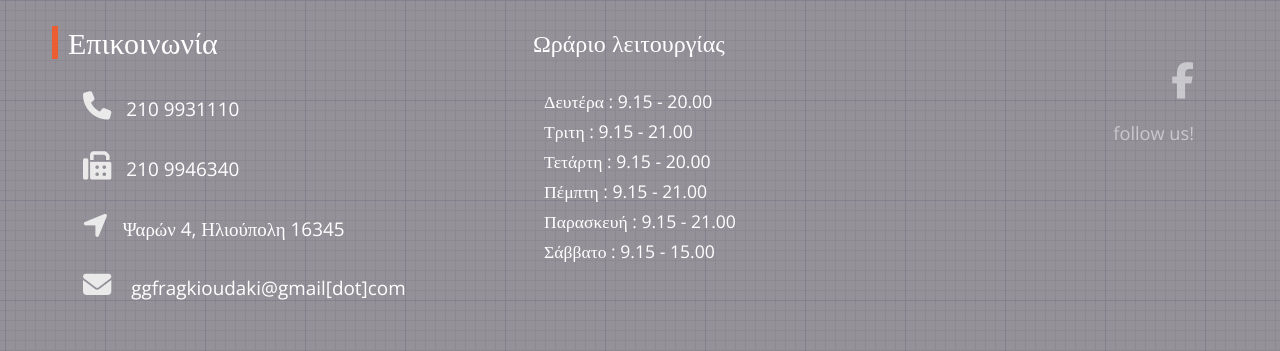
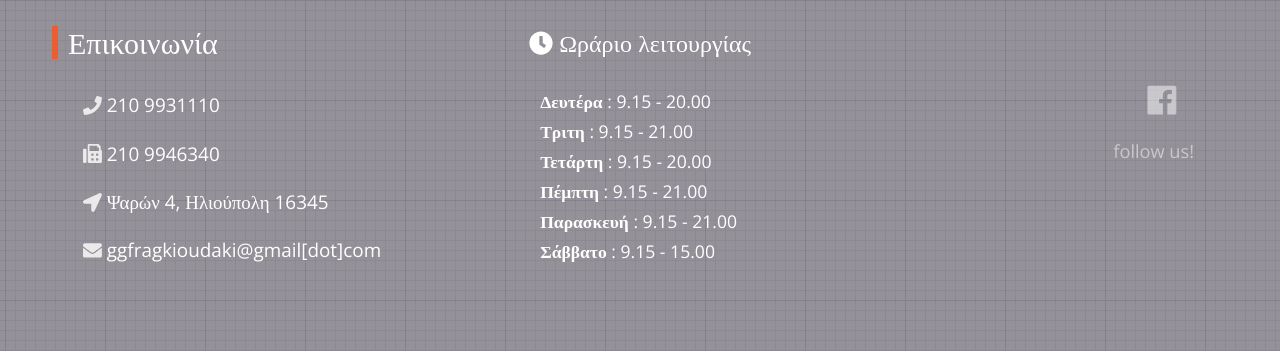
Before and after one commit to lamkostal/ggfragioudakh, a plain HTML site: page index.html in a window 1280 px wide. Shown: the part 605-956 px from the top of the page. Drawn offline with nearby package versions, Linux system fonts and the light colour scheme.

Commit message:
iconset change

```diff
--- a/css/style.css
+++ b/css/style.css
@@ -587,3 +587,7 @@ a {
 a:hover {
 	color: #016a69;
 }
+
+.day-emphasis{
+	font-weight: 600;
+}
--- a/index.html
+++ b/index.html
@@ -16,7 +16,8 @@
 	<!--    <link rel="stylesheet" href="css/lightbox.css" >-->
 	<!--    <link rel="stylesheet" href="css/style.css" >-->
 	<link href="css/style.css" rel="stylesheet">
-	<script src="https://use.fontawesome.com/a31edf44ad.js"></script>
+	<!-- <script src="https://use.fontawesome.com/a31edf44ad.js"></script> -->
+	<script defer src="https://use.fontawesome.com/releases/v5.7.2/js/all.js" integrity="sha384-0pzryjIRos8mFBWMzSSZApWtPl/5++eIfzYmTgBBmXYdhvxPc+XcFEk+zJwDgWbP" crossorigin="anonymous"></script>
 
 	<script src="https://ajax.googleapis.com/ajax/libs/jquery/1.11.2/jquery.min.js"></script>
 	<script src="https://maxcdn.bootstrapcdn.com/bootstrap/3.3.6/js/bootstrap.min.js"></script>
@@ -175,12 +176,12 @@
 						<h2>Επικοινωνία</h2>
 						<ul>
 
-							<li><a href="tel:+302109931110"><i class="jump fa fa-phone" aria-hidden="true"></i></a><span>210 9931110</span> </li>
-							<li><a href="fax:+302109946340"><i class="jump fa fa-fax" aria-hidden="true"></i></a><span>210 9946340</span></li>
-							<li><a href="#map"><i class="jump fa fa-location-arrow" aria-hidden="true"></i></a><span>Ψαρών 4, Ηλιούπολη 16345</span></li>
+							<li><a href="tel:+302109931110"><i class="fas fa-phone" aria-hidden="true"></i></a><span>  210 9931110</span> </li>
+							<li><a href="fax:+302109946340"><i class="fa fa-fax" aria-hidden="true"></i></a><span>  210 9946340</span></li>
+							<li><a href="#map"><i class=" fa fa-location-arrow" aria-hidden="true"></i></a><span>  Ψαρών 4, Ηλιούπολη 16345</span></li>
 
 							<li>
-								<a href='mailto&#58;g&#103;f&#114;&#97;%6&#55;kiou&#100;a%6B&#105;&#64;%67%6D&#97;&#105;l&#46;c%6Fm'><i class="jump fa fa-envelope" aria-hidden="true"></i>
+								<a href='mailto&#58;g&#103;f&#114;&#97;%6&#55;kiou&#100;a%6B&#105;&#64;%67%6D&#97;&#105;l&#46;c%6Fm'><i class="fa fa-envelope" aria-hidden="true"></i>
 								</a>
 								<span>ggfragkioudaki@gmail[dot]com</span>
 							</li>
@@ -189,20 +190,21 @@
 					<div class="col-sm-4 orario fcont">
 
 						<div class="wrap">
-						  <h3>Ωράριο λειτουργίας</h3>
+
+						  <h3><i class="fa fa-clock"></i> Ωράριο λειτουργίας</h3>
 						  <ul class="lista-orario">
-							<li>Δευτέρα :<span class="timezone1"> 9.15 - 20.00</span></li>
-							<li>Τριτη :<span class="timezone2"> 9.15 - 21.00</span></li>
-							<li>Τετάρτη :<span class="timezone1"> 9.15 - 20.00</span></li>
-							<li>Πέμπτη :<span class="timezone2"> 9.15 - 21.00</span></li>
-							<li>Παρασκευή :<span class="timezone2"> 9.15 - 21.00</span></li>
-							<li>Σάββατο : 9.15 - 15.00</li>
+							<li><span class="day-emphasis">Δευτέρα</span> :<span class="timezone1"> 9.15 - 20.00</span></li>
+							<li><span class="day-emphasis">Τριτη</span> :<span class="timezone2"> 9.15 - 21.00</span></li>
+							<li><span class="day-emphasis">Τετάρτη</span> :<span class="timezone1"> 9.15 - 20.00</span></li>
+							<li><span class="day-emphasis">Πέμπτη</span> :<span class="timezone2"> 9.15 - 21.00</span></li>
+							<li><span class="day-emphasis">Παρασκευή</span> :<span class="timezone2"> 9.15 - 21.00</span></li>
+							<li><span class="day-emphasis">Σάββατο</span> : 9.15 - 15.00</li>
 						  </ul>
 						</div>
 
 					</div>
 					<div class="fcont col-sm-4 face">
-						<i class="fa fa-facebook fa-2x col-sm-12" aria-hidden="true"></i>
+						<div class="iconwrap"><i class="fab fa-facebook fa-3x" aria-hidden="true"></i></div>
 						<span class="col-sm-12">follow us!</span>
 					</div>
 				</div>
```
